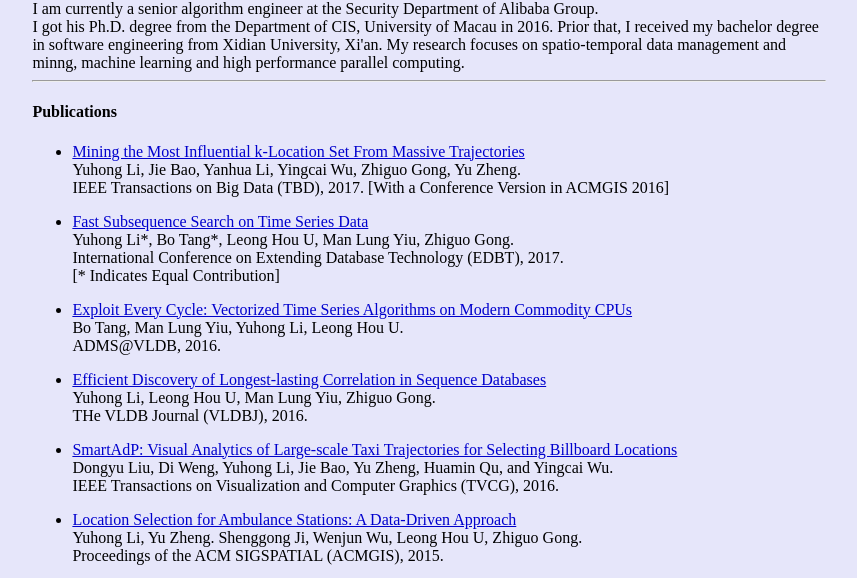
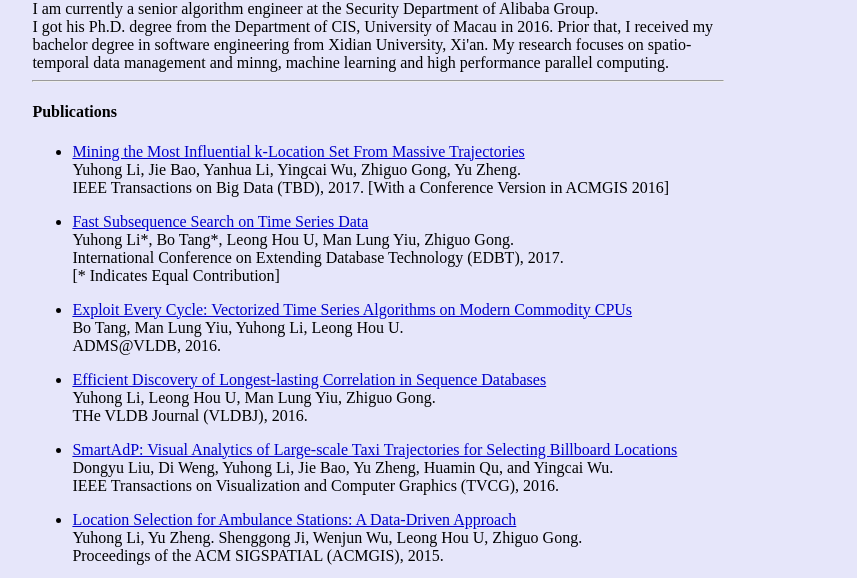
Before and after one commit to colfire/colfire.github.io, a plain HTML site: page index.html in a window 1280 px wide. Shown: the part 181-759 px from the top of the page, without its empty margins (198-1055 px from the left). Drawn offline with Linux system fonts and the light colour scheme.

Commit message:
Create index.html

```diff
--- a/index.html
+++ b/index.html
@@ -14,7 +14,7 @@ COLOR: #0000CD;
 }
 
   body  {
-	margin-left: 18%; margin-right: 20%;
+	margin-left: 18%; margin-right: 28%;
 	color: black; background: #E6E6FA;
 	}
 h1{ font-size: 200%; }
```
